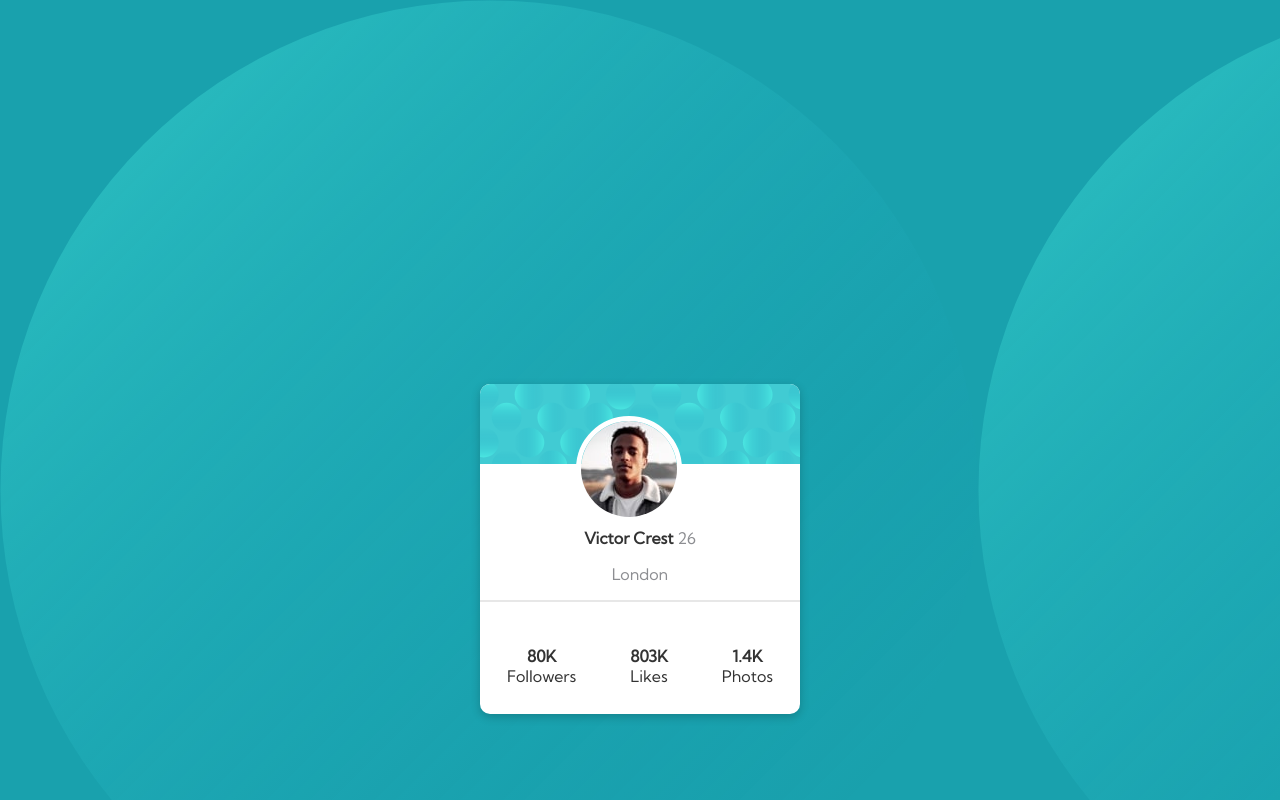
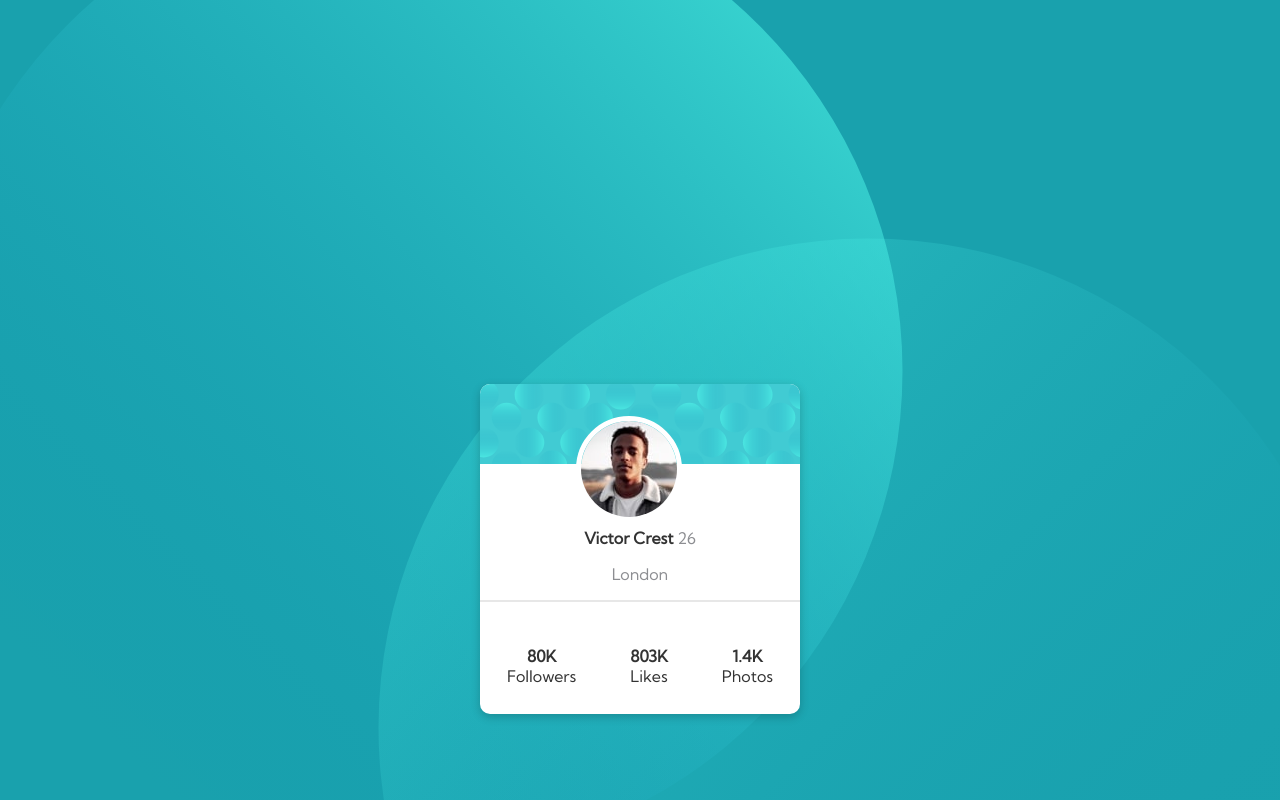
Before and after one commit to nauski/frontendmentor.io, a plain HTML site: page profile-card-component-main/index.html in a window 1280 px wide. Shown: the top 800 px of the page. Drawn offline with Linux system fonts and the light colour scheme.

Commit message:
finished css

```diff
--- a/profile-card-component-main/style.css
+++ b/profile-card-component-main/style.css
@@ -6,7 +6,9 @@
 }
 
 body {
-    background-image: url("/profile-card-component-main/images/bg-pattern-bottom.svg");
+    background-image: url("/profile-card-component-main/images/bg-pattern-top.svg"), url("/profile-card-component-main/images/bg-pattern-bottom.svg");
+    background-position: left -25% top -90%, right -25% bottom -80%;
+    background-repeat: no-repeat, no-repeat;
     background-color: #19A1AD;
 }
 
```
